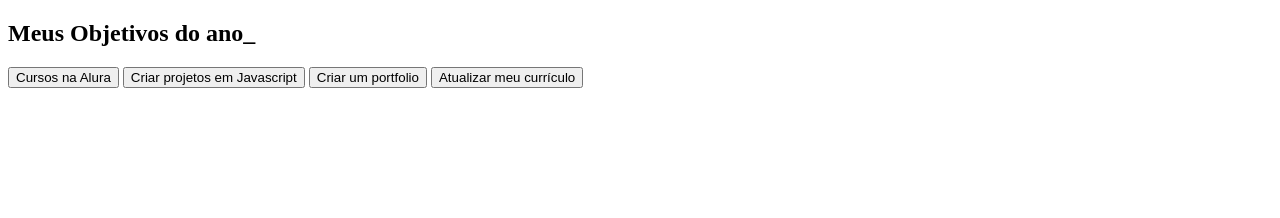
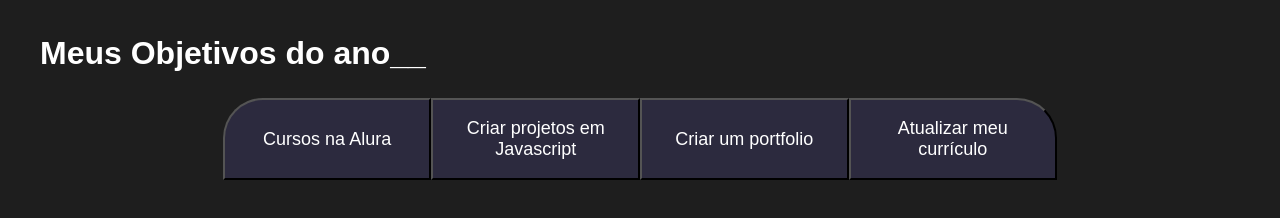
Before and after one commit to keisirayana/Site-projeto-de-vida, a plain HTML site: page index.html in a window 1280 px wide. Drawn offline with Linux system fonts and the light colour scheme.

Commit message:
Add files via upload

```diff
--- /dev/null
+++ b/Style.css
@@ -0,0 +1,49 @@
+@import url('https://fonts.googleapis.com/css2?family=Chakra+Petch:wght@400;700&display=swap');
+
+:root {
+    --cor-de-fundo: #1E1E1E;
+    --verde: #6FFF57;
+    --branco: #FFFFFF;
+    --botao-ativo: #3A375E;
+    --botao-inativo: rgba(58, 55, 94, 0.5);
+    --texto-fundo: rgba(58, 55, 94, 0.3);
+}
+
+body {
+    background-color: var(--cor-de-fundo);
+    color: var(--branco);
+    font-family: 'Chakra Petch', sans-serif;
+}
+
+
+.conteudo-principal {
+    display: flex;
+    flex-direction: column;
+    justify-content: center;
+    align-items: center;
+    max-width: 1200px;
+    width: 100%;
+    margin: 0 auto;
+}
+
+.titulo-principal {
+    text-align: left;
+    width: 100%;
+    font-size: 32px;
+}
+
+.titulo-principal span {
+    color: var(--verde);
+}
+
+.botao {
+    font-family: "Crakra Petch", sans-serif;
+    background-color: var(--botao-inativo);
+    color: var(--branco);
+    display: flex;
+    justify-content: center;
+    padding: 1em;
+    font-size: 18px;
+    align-items: center;
+    width: 100%;
+    border-bottom: 4px solid var(--botao-ativo);
--- a/index.html
+++ b/index.html
@@ -1,17 +1,16 @@
 <!DOCTYPE html>
 <html lang="pt-br">
+
 <head>
    <meta charset="UTF-8">
-    <meta http-equiv="X-UA-Compatible" content="IE=edge">
    <meta name="viewport" content="width=device-width, initial-scale=1.0">
    <title>Meus objetivos do ano</title>
-</head>
+   <link rel="stylesheet" href="style.css"
+<head></head>
+
 <body>
-
-</body>
-</html>
     <section class="conteudo-principal">
-    <h2 class="titulo-principal">Meus Objetivos do ano_</h2>
+     <h2 class="titulo-principal">Meus Objetivos do ano_<spam>_<span></h2>
      <div class="botoes">
         <button class="botao">Cursos na Alura</button>
         <button class="botao">Criar projetos em Javascript</button>
@@ -19,3 +18,5 @@
         <button class="botao">Atualizar meu currículo</button>
     </div>
 </section>
+</body>
+</html>
```
Lines whose indentation alone changed are shown as unchanged.
